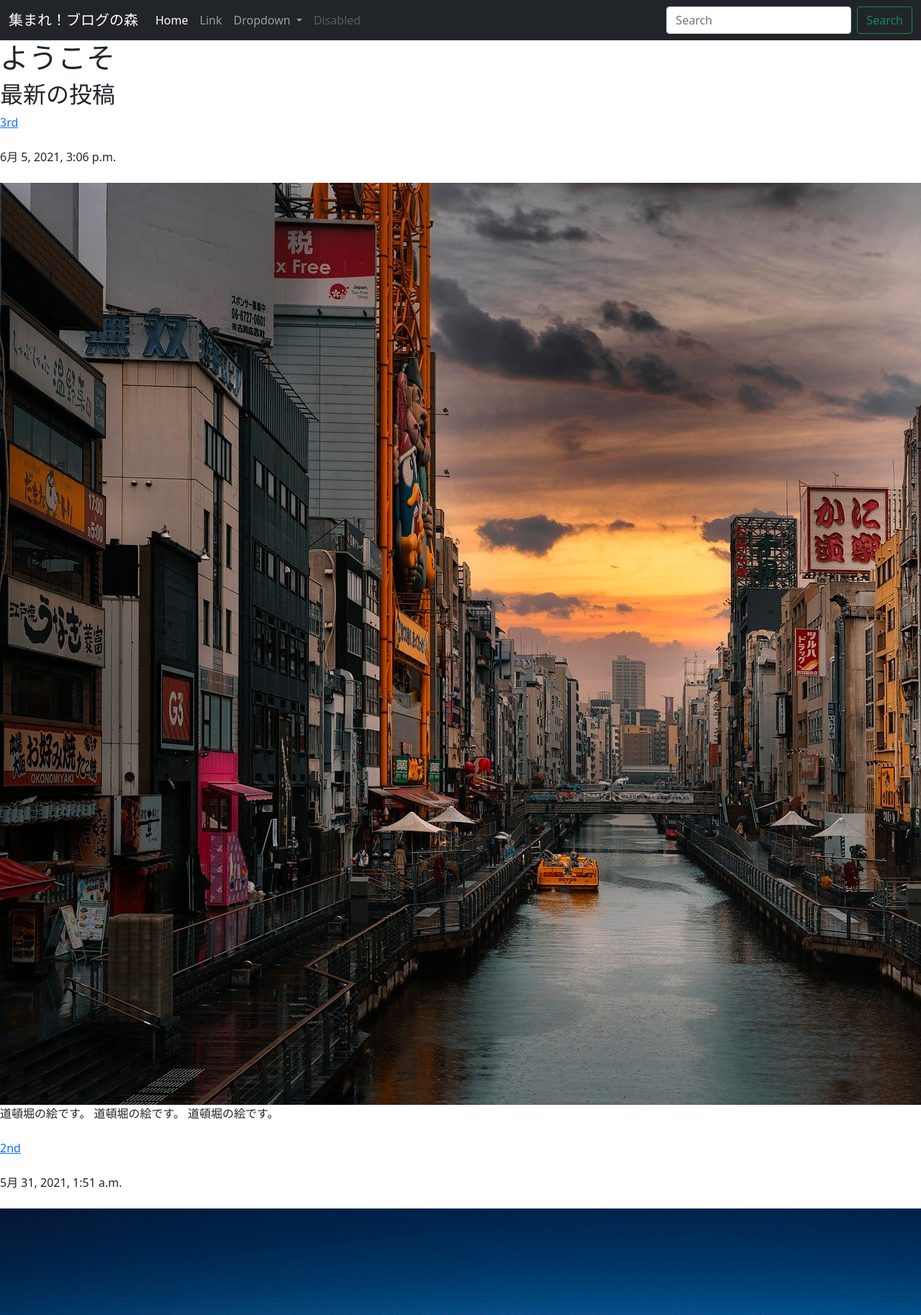
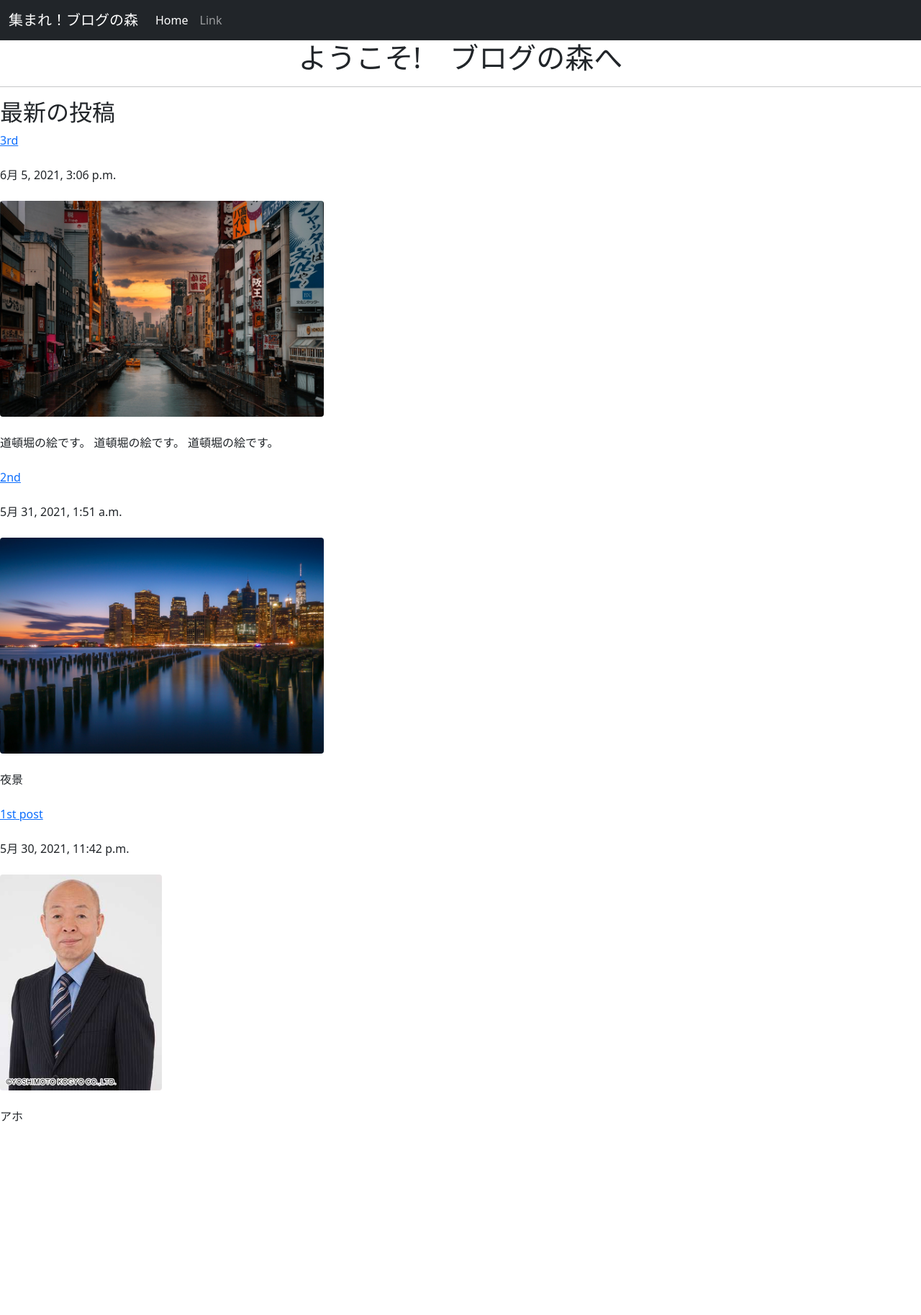
Before and after one commit to skarwaaaa/blog-app, a Django app: page /posts/ in a window 1280 px wide; the page is wider, and only the part inside the window is pictured. Shown: the top 1827 px of that part at 72% size. After the commit the page ends 1558 px from the top of that part, so only its background shows below. Run offline with Django 3.2, Linux system fonts and the light colour scheme; data comes from the database, SQL or seed files in the repository; some libraries are stand-ins or nearby versions.

Commit message:
base.html作成

```diff
--- a/blogapp/urls.py
+++ b/blogapp/urls.py
@@ -6,6 +6,7 @@ from posts import views
 
 
 urlpatterns = [
+    path('', views.index, name='index'),
     path('posts/', include('posts.urls')),
     path('admin/', admin.site.urls),
     path('posts/<int:post_id>/', views.post_detail, name='post_detail'),
--- /dev/null
+++ b/posts/templates/base.html
@@ -0,0 +1,53 @@
+<!DOCTYPE html>
+<html lang="ja">
+<head>
+  <meta charset="UTF-8">
+    <meta name="viewport" content="width=device-width, initial-scale=1">
+    <link href="https://cdn.jsdelivr.net/npm/bootstrap@5.0.0-beta1/dist/css/bootstrap.min.css" rel="stylesheet" integrity="sha384-giJF6kkoqNQ00vy+HMDP7azOuL0xtbfIcaT9wjKHr8RbDVddVHyTfAAsrekwKmP1" crossorigin="anonymous">
+    <script src="https://cdn.jsdelivr.net/npm/bootstrap@5.0.0-beta1/dist/js/bootstrap.bundle.min.js" integrity="sha384-ygbV9kiqUc6oa4msXn9868pTtWMgiQaeYH7/t7LECLbyPA2x65Kgf80OJFdroafW" crossorigin="anonymous"></script>
+    <script src="https://cdn.jsdelivr.net/npm/@popperjs/core@2.5.4/dist/umd/popper.min.js" integrity="sha384-q2kxQ16AaE6UbzuKqyBE9/u/KzioAlnx2maXQHiDX9d4/zp8Ok3f+M7DPm+Ib6IU" crossorigin="anonymous"></script>
+    <script src="https://cdn.jsdelivr.net/npm/bootstrap@5.0.0-beta1/dist/js/bootstrap.min.js" integrity="sha384-pQQkAEnwaBkjpqZ8RU1fF1AKtTcHJwFl3pblpTlHXybJjHpMYo79HY3hIi4NKxyj" crossorigin="anonymous"></script>
+
+  <title>投稿一覧</title>
+</head>
+
+<body>
+<nav class="navbar navbar-expand-lg navbar-dark bg-dark">
+  <div class="container-fluid">
+    <a class="navbar-brand" href="/">集まれ！ブログの森</a>
+    <button class="navbar-toggler" type="button" data-bs-toggle="collapse" data-bs-target="#navbarSupportedContent" aria-controls="navbarSupportedContent" aria-expanded="false" aria-label="Toggle navigation">
+      <span class="navbar-toggler-icon"></span>
+    </button>
+
+    <div class="collapse navbar-collapse" id="navbarSupportedContent">
+      <ul class="navbar-nav me-auto mb-2 mb-lg-0">
+        <li class="nav-item">
+          <a class="nav-link active" aria-current="page" href="/">Home</a>
+        </li>
+        <li class="nav-item">
+          <a class="nav-link" href="#">Link</a>
+        </li>
+
+      </ul>
+
+    </div>
+  </div>
+</nav>
+  <h1 class="text-center" >ようこそ!　ブログの森へ</h1>
+<hr>
+{% block body %}{% endblock %}
+  {% comment %} <h2>最新の投稿</h2>
+
+  {% for post in posts.all %}
+
+    <a href ="{% url 'post_detail' post.id %}">{{ post.title }}</a>
+    <br /><br />
+    {{ post.published }}
+    <br /><br />
+    <img src="{{ post.image.url }} " class="img-fluid rounded" style="max-height: 300px;" />
+    <br /><br />
+    {{ post.summary }}
+      <br /><br />
+  {% endfor %} {% endcomment %}
+</body>
+</html>
--- a/posts/templates/posts/index.html
+++ b/posts/templates/posts/index.html
@@ -1,50 +1,5 @@
-<!DOCTYPE html>
-<html lang="ja">
-<head>
-  <meta charset="UTF-8">
-    <meta name="viewport" content="width=device-width, initial-scale=1">
-    <link href="https://cdn.jsdelivr.net/npm/bootstrap@5.0.0-beta1/dist/css/bootstrap.min.css" rel="stylesheet" integrity="sha384-giJF6kkoqNQ00vy+HMDP7azOuL0xtbfIcaT9wjKHr8RbDVddVHyTfAAsrekwKmP1" crossorigin="anonymous">
-
-  <title>投稿一覧</title>
-</head>
-<body>
-<nav class="navbar navbar-expand-lg navbar-dark bg-dark">
-  <div class="container-fluid">
-    <a class="navbar-brand" href="#">集まれ！ブログの森</a>
-    <button class="navbar-toggler" type="button" data-bs-toggle="collapse" data-bs-target="#navbarSupportedContent" aria-controls="navbarSupportedContent" aria-expanded="false" aria-label="Toggle navigation">
-      <span class="navbar-toggler-icon"></span>
-    </button>
-    <div class="collapse navbar-collapse" id="navbarSupportedContent">
-      <ul class="navbar-nav me-auto mb-2 mb-lg-0">
-        <li class="nav-item">
-          <a class="nav-link active" aria-current="page" href="#">Home</a>
-        </li>
-        <li class="nav-item">
-          <a class="nav-link" href="#">Link</a>
-        </li>
-        <li class="nav-item dropdown">
-          <a class="nav-link dropdown-toggle" href="#" id="navbarDropdown" role="button" data-bs-toggle="dropdown" aria-expanded="false">
-            Dropdown
-          </a>
-          <ul class="dropdown-menu" aria-labelledby="navbarDropdown">
-            <li><a class="dropdown-item" href="#">Action</a></li>
-            <li><a class="dropdown-item" href="#">Another action</a></li>
-            <li><hr class="dropdown-divider"></li>
-            <li><a class="dropdown-item" href="#">Something else here</a></li>
-          </ul>
-        </li>
-        <li class="nav-item">
-          <a class="nav-link disabled" href="#" tabindex="-1" aria-disabled="true">Disabled</a>
-        </li>
-      </ul>
-      <form class="d-flex">
-        <input class="form-control me-2" type="search" placeholder="Search" aria-label="Search">
-        <button class="btn btn-outline-success" type="submit">Search</button>
-      </form>
-    </div>
-  </div>
-</nav>
-  <h1>ようこそ</h1>
+{% extends 'base.html' %}
+{% block body %}
 
   <h2>最新の投稿</h2>
 
@@ -54,12 +9,10 @@
     <br /><br />
     {{ post.published }}
     <br /><br />
-    <img src="{{ post.image.url }} " />
+    <img src="{{ post.image.url }} " class="img-fluid rounded" style="max-height: 300px;" />
+    <br /><br />
     {{ post.summary }}
       <br /><br />
   {% endfor %}
-  <script src="https://cdn.jsdelivr.net/npm/bootstrap@5.0.0-beta1/dist/js/bootstrap.bundle.min.js" integrity="sha384-ygbV9kiqUc6oa4msXn9868pTtWMgiQaeYH7/t7LECLbyPA2x65Kgf80OJFdroafW" crossorigin="anonymous"></script>
-  <script src="https://cdn.jsdelivr.net/npm/@popperjs/core@2.5.4/dist/umd/popper.min.js" integrity="sha384-q2kxQ16AaE6UbzuKqyBE9/u/KzioAlnx2maXQHiDX9d4/zp8Ok3f+M7DPm+Ib6IU" crossorigin="anonymous"></script>
-  <script src="https://cdn.jsdelivr.net/npm/bootstrap@5.0.0-beta1/dist/js/bootstrap.min.js" integrity="sha384-pQQkAEnwaBkjpqZ8RU1fF1AKtTcHJwFl3pblpTlHXybJjHpMYo79HY3hIi4NKxyj" crossorigin="anonymous"></script>
-</body>
-</html>
+
+  {% endblock %}
```
Also changed, not shown: posts/templates/posts/post_detail.html (+3 -10 lines), 1 other file.
